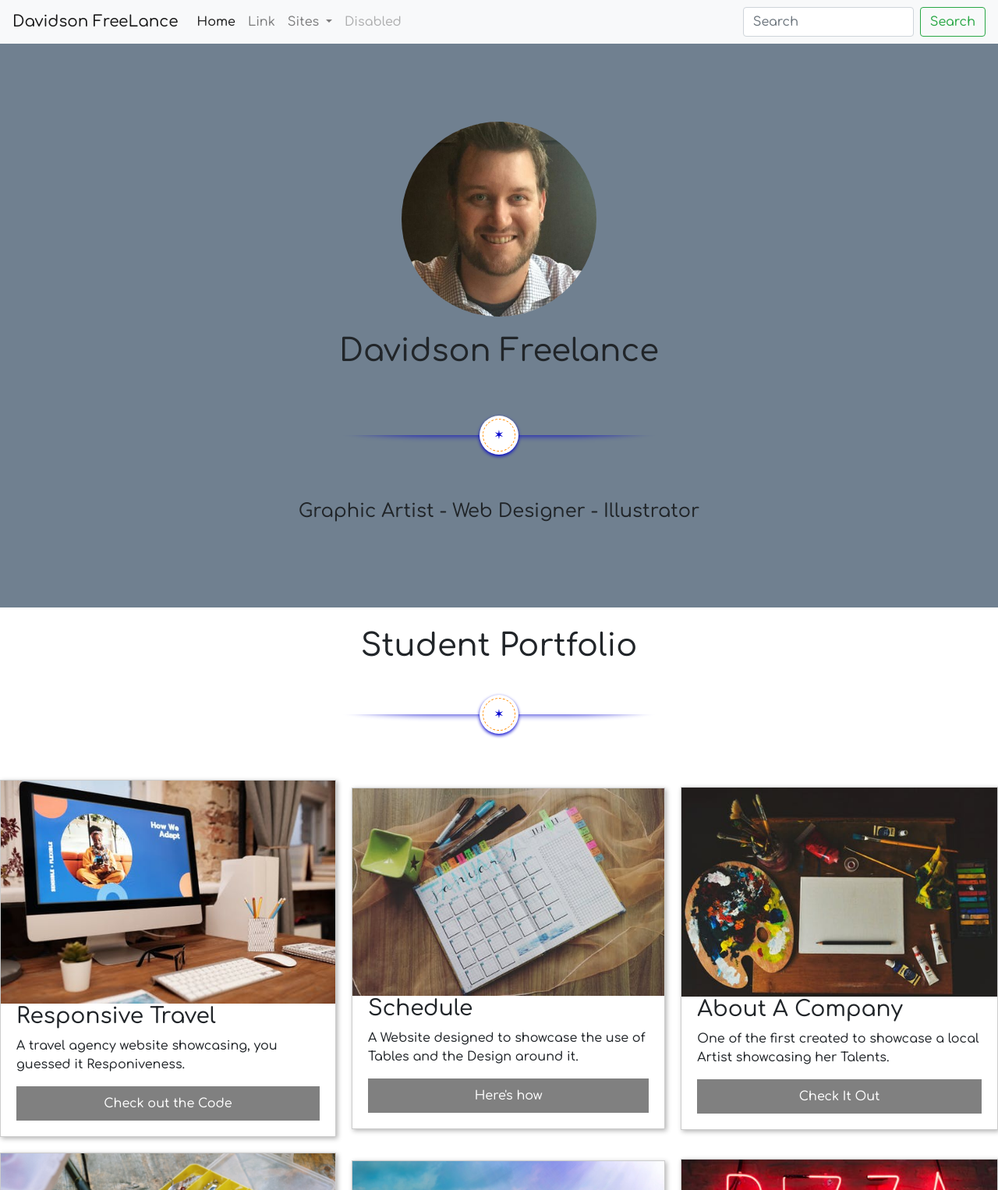
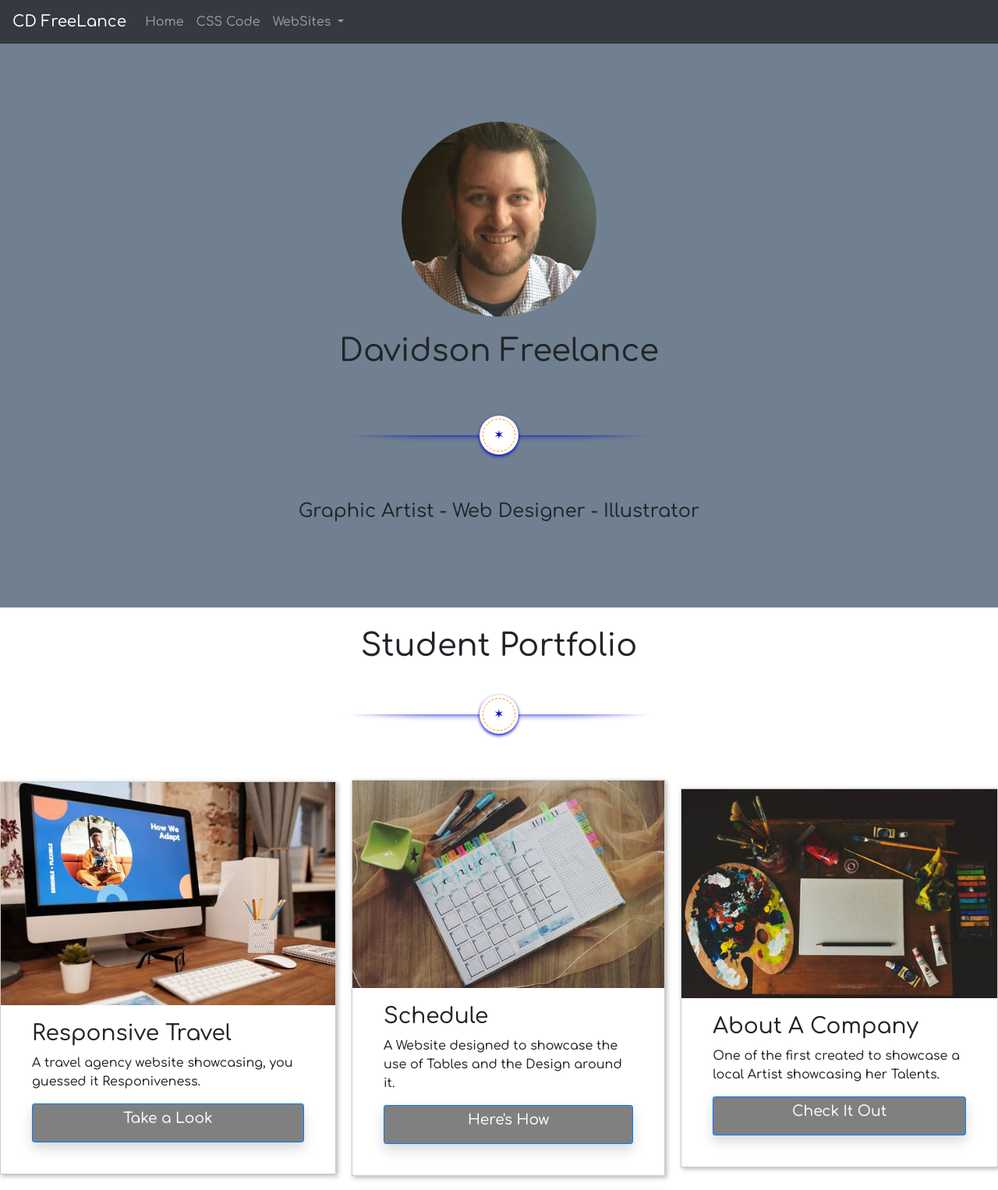
Before and after one commit to Chase-Davidson/Chase-Davidson.github.io, a plain HTML site: page index.html in a window 1280 px wide. Shown: the top 1526 px of the page at 78% size. Drawn offline with nearby package versions, Linux system fonts and the light colour scheme.

Commit message:
update navbar

```diff
--- a/index.html
+++ b/index.html
@@ -15,43 +15,30 @@ Created 3/5/2021 -->
 
   </head>
   <body>
-    <nav class="navbar navbar-expand-lg navbar-light bg-light">
-    <a class="navbar-brand" href="index.html">Davidson FreeLance</a>
-    <button class="navbar-toggler" type="button" data-toggle="collapse" data-target="#navbarSupportedContent" aria-controls="navbarSupportedContent" aria-expanded="false" aria-label="Toggle navigation">
-      <span class="navbar-toggler-icon"></span>
-    </button>
-
-    <div class="collapse navbar-collapse" id="navbarSupportedContent">
-      <ul class="navbar-nav mr-auto">
-        <li class="nav-item active">
-          <a class="nav-link" href="index.html">Home <span class="sr-only">(current)</span></a>
+    <nav class="navbar navbar-expand-lg bg-dark navbar-dark">
+      <a class="navbar-brand" href="index.html">CD FreeLance</a>
+      <ul class="navbar-nav">
+        <li class="nav-item">
+          <a class="nav-link" href="index.html">Home</a>
         </li>
         <li class="nav-item">
-          <a class="nav-link" href="https://chase-davidson.github.io/about_a_company/">Link</a>
+          <a class="nav-link" href="main.css">CSS Code</a>
         </li>
         <li class="nav-item dropdown">
-          <a class="nav-link dropdown-toggle" href="#" id="navbarDropdown" role="button" data-toggle="dropdown" aria-haspopup="true" aria-expanded="false">
-            Sites
+          <a class="nav-link dropdown-toggle" href="#" id="navbardrop" data-toggle="dropdown">
+            WebSites
           </a>
-          <div class="dropdown-menu" aria-labelledby="navbarDropdown">
+          <div class="dropdown-menu" >
             <a class="dropdown-item" href="https://chase-davidson.github.io/about_a_company/">About A Company</a>
-            <a class="dropdown-item" href=" https://chase-davidson.github.io/myschedule/">My Schedule</a>
+            <a class="dropdown-item" href="https://chase-davidson.github.io/myschedule/">My Schedule</a>
             <a class="dropdown-item" href="https://chase-davidson.github.io/responsive-travel/">Responsive Travel</a>
             <a class="dropdown-item" href="https://chase-davidson.github.io/live_bait/">Live Bait</a>
-            <a class="dropdown-item" href=" https://chase-davidson.github.io/cheechspizza/">Cheech's Pizza</a>
+            <a class="dropdown-item" href="https://chase-davidson.github.io/cheechspizza/">Cheech's Pizza</a>
             <a class="dropdown-item" href="https://chase-davidson.github.io/gridspractice/">Great Escape</a>
           </div>
         </li>
-        <li class="nav-item">
-          <a class="nav-link disabled" href="#" tabindex="-1" aria-disabled="true">Disabled</a>
-        </li>
       </ul>
-      <form class="form-inline my-2 my-lg-0">
-        <input class="form-control mr-sm-2" type="search" placeholder="Search" aria-label="Search">
-        <button class="btn btn-outline-success my-2 my-sm-0" type="submit">Search</button>
-      </form>
-    </div>
-  </nav>
+    </nav>
 
 <div class="header">
     <div class="mainpicture">
@@ -72,7 +59,7 @@ Created 3/5/2021 -->
         <div class="text">
           <h3>Responsive Travel</h3>
         <p>A travel agency website showcasing, you guessed it Responiveness.</p>
-        <button>Check out the Code</button>
+        <a class="btn btn-primary btn-sm shadow" href="https://chase-davidson.github.io/responsive-travel/" role="button">Take a Look</a>
       </div>
     </article>
     <article class="tables">
@@ -80,7 +67,7 @@ Created 3/5/2021 -->
       <div class="text">
         <h3>Schedule</h3>
         <p>A Website designed to showcase the use of Tables and the Design around it.</p>
-        <button>Here's how</button>
+        <a class="btn btn-primary btn-sm shadow" href="https://chase-davidson.github.io/myschedule/" role="button">Here's How</a>
       </div>
     </article>
     <article class="paint">
@@ -88,7 +75,7 @@ Created 3/5/2021 -->
       <div class="text">
         <h3>About A Company</h3>
         <p>One of the first created to showcase a local Artist showcasing her Talents. </p>
-        <button>Check It Out</button>
+        <a class="btn btn-primary btn-sm shadow" href="https://chase-davidson.github.io/about_a_company/" role="button">Check It Out</a>
       </div>
     </article>
     <article class="fish">
@@ -96,7 +83,7 @@ Created 3/5/2021 -->
       <div class="text">
         <h3>Live Bait</h3>
         <p>A Camping and General store website utilizing different Icons and CSS formats.  </p>
-        <button>Just do it...</button>
+        <a class="btn btn-primary btn-sm shadow" href="https://chase-davidson.github.io/live_bait/" role="button">Just Do It</a>
       </div>
     </article>
     <article class="getaway">
@@ -104,7 +91,7 @@ Created 3/5/2021 -->
       <div class="text">
         <h3>The Great Escape</h3>
         <p>A Website designed for Vacation Getaways. Used with Grid Layouts in mind</p>
-        <button>Take a Look</button>
+        <a class="btn btn-primary btn-sm shadow" href="https://chase-davidson.github.io/gridspractice/" role="button">Take A Look</a>
       </div>
     </article>
     <article class="pizza">
@@ -112,7 +99,7 @@ Created 3/5/2021 -->
       <div class="text">
         <h3>Cheech's Pizza</h3>
         <p>Pizzaria Website designed for a local company to use.</p>
-        <button>Stop here</button>
+        <a class="btn btn-primary btn-sm shadow" href="https://chase-davidson.github.io/cheechspizza/" role="button">Come on In</a>
       </div>
     </article>
   </main>
--- a/main.css
+++ b/main.css
@@ -81,6 +81,7 @@ body {
 }
 .jumbotron {
   margin: 0;
+  background-color: #B8B8B8;
 }
 input[type=text], select, textarea {
   width: 100%;
@@ -167,3 +168,13 @@ footer {
     'pizza'
   }
 }
+.btn {
+  width: 100%;
+  background-color: grey;
+  height: 50px;
+  text-align: center;
+  font-size: 14pt;
+}
+.text {
+  margin: 20px;
+}
```
Also changed, not shown: cd.png (added).
